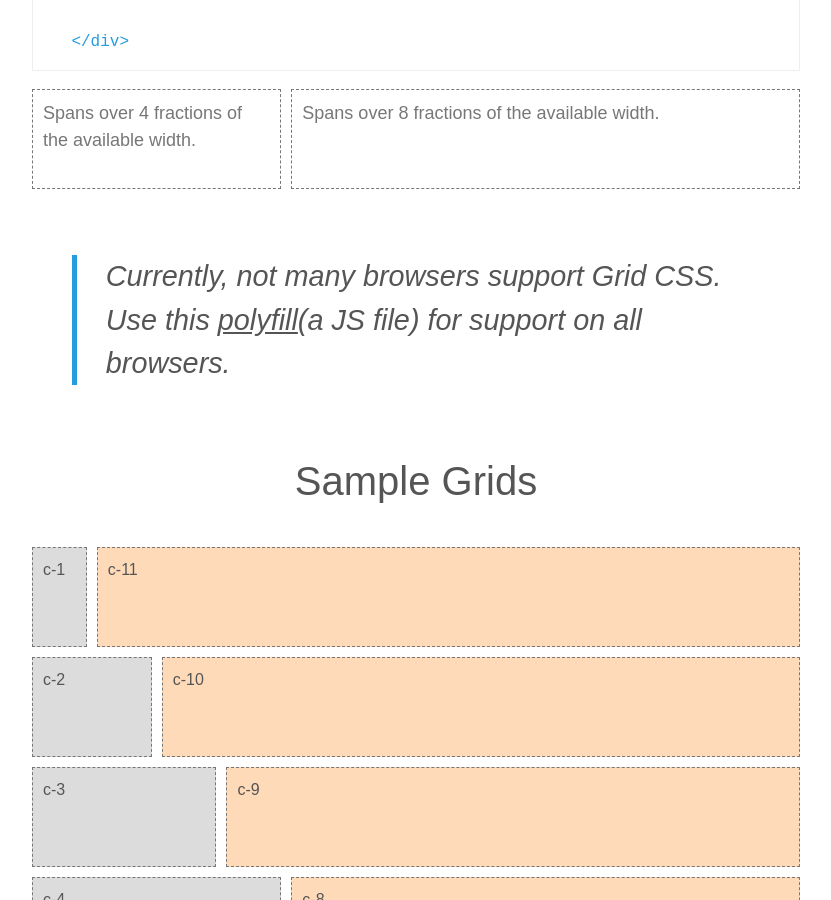
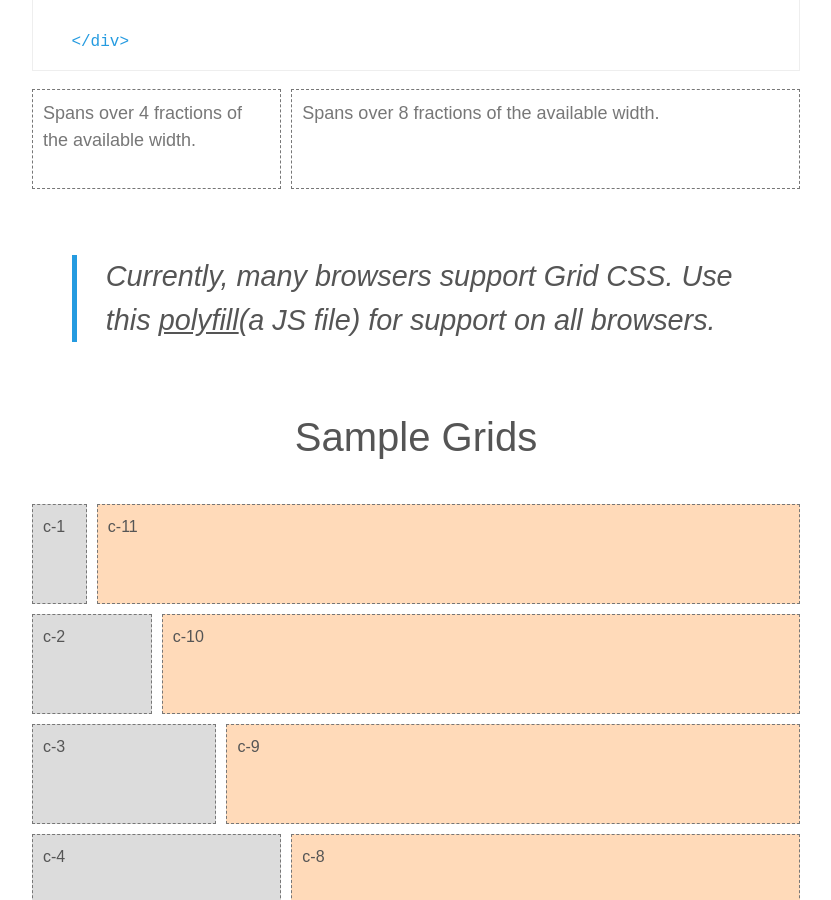
Before and after one commit to sharu725/web-grid, a Jekyll site: the page built from index.html, in a window 1280 px wide and 900 px high, scrolled down 1837 px. Shown: the whole window, without its empty margins (224-1055 px from the left). Built offline with Jekyll 4.4.1, drawn with Linux system fonts in a browser that asks for light colours; nearby versions of some CDN libraries; some web fonts are replaced.

Commit message:
update browser support text

```diff
--- a/index.html
+++ b/index.html
@@ -74,7 +74,7 @@
       <div class="r">
           <div class="c-12">
               <blockquote>
-                  Currently, not many browsers support Grid CSS. Use this <a href="https://github.com/FremyCompany/css-grid-polyfill" target="_blank">polyfill</a>(a JS file) for support on all browsers.
+                  Currently, many browsers support Grid CSS. Use this <a href="https://github.com/FremyCompany/css-grid-polyfill" target="_blank">polyfill</a>(a JS file) for support on all browsers.
               </blockquote>
           </div>
       </div>
```
